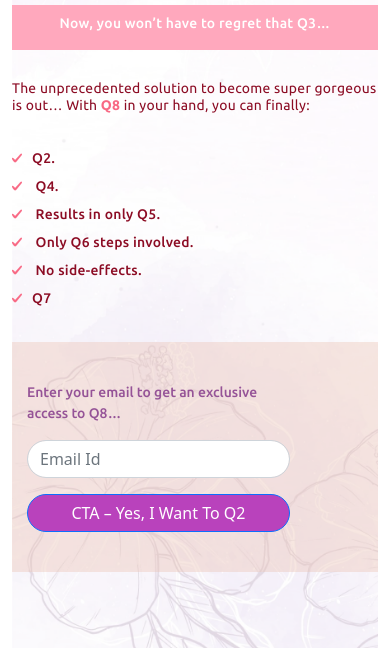
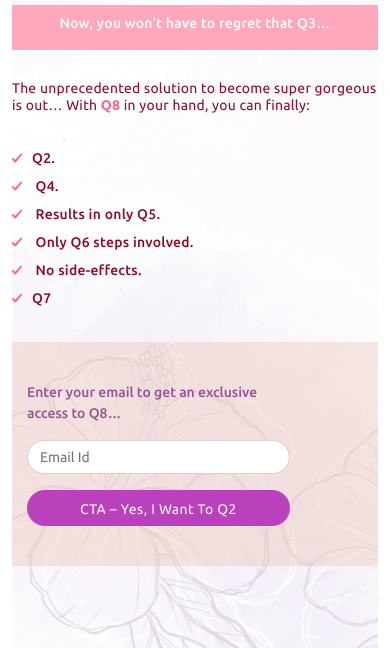
Before and after one commit to mahimayadav24/Squeeze-.github.io, a plain HTML site: page index.html in a window 390 px wide. Shown: the part 196-844 px from the top of the page. Drawn offline with nearby package versions, Linux system fonts and the light colour scheme.

Commit message:
style.css

```diff
--- a/CSS/style.css
+++ b/CSS/style.css
@@ -86,7 +86,7 @@ body html {
 
 .left__col__list img {
     width: 110%;
-    height: 100vh;
+    /* height: 100vh; */
     position: relative;
     z-index: 9;
 }
@@ -435,6 +435,7 @@ body html {
 .btn-primary {
     background-color: #B942BC;
     border-radius: 20px;
+    border: none;
 }
 
 .gap-2 :hover {
@@ -485,8 +486,42 @@ body html {
     }
 }
 
-ol, ul{
+ol, ul {
     padding-left: 0rem;
 }
 
+button a {
+    font-size: var(--para);
+    letter-spacing: 0.03em;
+    font-family: 'Ubuntu__regular';
+}
+
+.form-control:focus {
+    box-shadow: none;
+}
+
+.btn-primary:focus {
+    box-shadow: none !important;
+}
+
+@media screen and (max-width:1080px) {
+    .input__text input {
+        font-size: var(--para-Ipad);
+        font-family: 'Ubuntu__regular';
+    }
+    .btn-primary a {
+        font-size: var(--para-Ipad);
+        font-family: 'Ubuntu__regular';
+    }
+}
+
+@media screen and (max-width: 640px) {
+    .input__text input {
+        font-size: var(--para-mob);
+    }
+    .btn-primary a {
+        font-size: var(--para-mob);
+    }
+}
+
 /* ****************************************************** */
```
